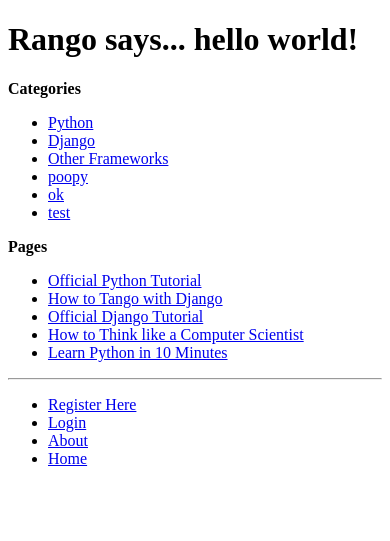
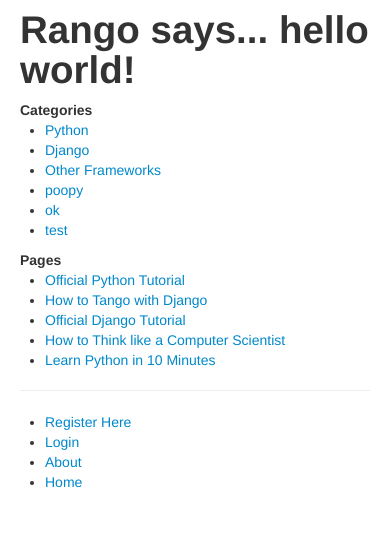
Before and after one commit to adamgillfillan/tango_with_django_project, a Django app: page /rango/ in a window 390 px wide. Shown: the top 541 px of the page. Run offline with Django 3.2, Linux system fonts and the light colour scheme; data comes from the database, SQL or seed files in the repository; parts of the project's set-up code (start-up, migrations or seed data) failed here and were passed over.

Commit message:
added css to base.html

```diff
--- /dev/null
+++ b/static/css/bootstrap-fluid-adj.css
@@ -0,0 +1,17 @@
+body {
+padding-top: 60px;
+padding-bottom: 40px;
+}
+
+.sidebar-nav {
+padding: 9px 0;
+}
+
+@media (max-width: 980px) {
+    /* Enable use of floated navbar text */
+    .navbar-text.pull-right {
+    float: none;
+    padding-left: 5px;
+    padding-right: 5px;
+    }
+}
--- a/templates/rango/base.html
+++ b/templates/rango/base.html
@@ -1,6 +1,14 @@
 <!DOCTYPE html>
+{% load static %}
 <html>
 <head>
+
+    <meta name="viewport" content="width=device-width, initial-scale=1.0">
+    <!-- Bootstrap -->
+    <link href="{% static 'css/bootstrap-fluid-adj.css' %}" rel="stylesheet">
+    <link href="{% static 'css/bootstrap.min.css' %}" rel="stylesheet" media="screen">
+    <link href="{% static 'css/bootstrap-responsive.css' %}" rel="stylesheet">
+
     <title>Rango - {% block title %}How to Tango with Django!{% endblock %}</title>
 </head>
 <body>
```
